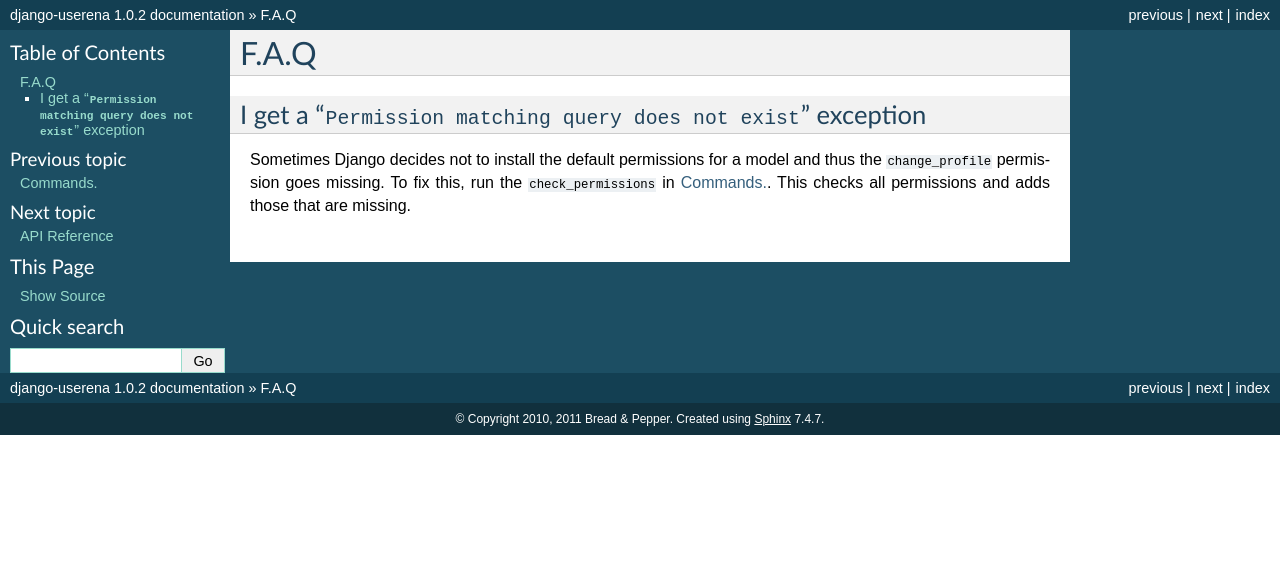
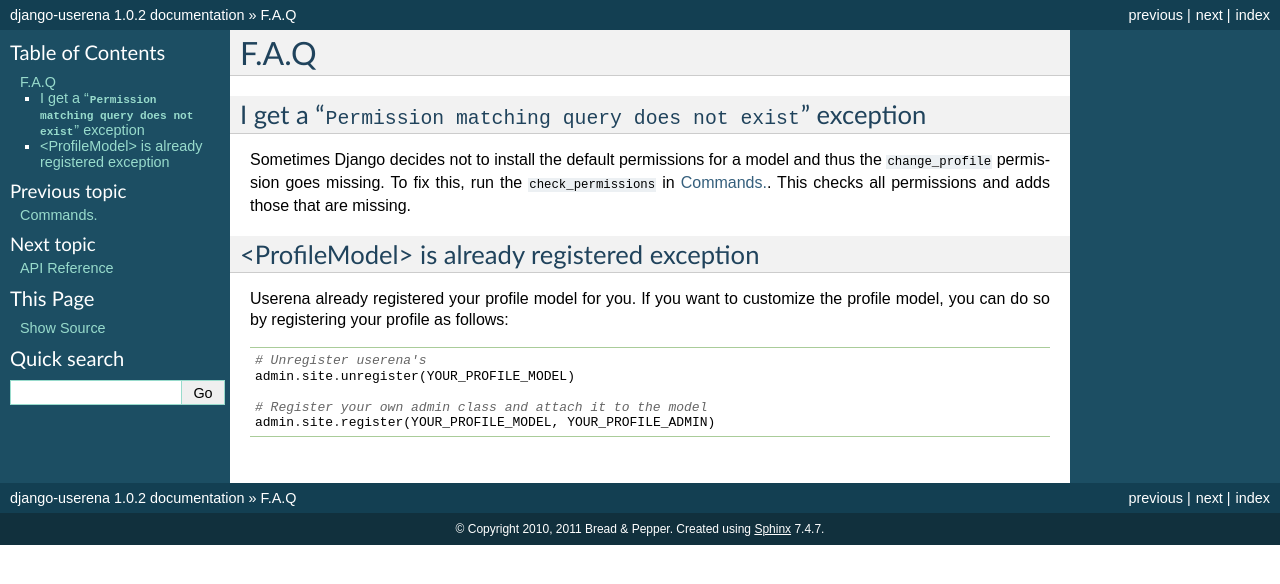
Before and after one commit to bread-and-pepper/django-userena, a Sphinx documentation site: the page built from docs/faq.rst, in a window 1280 px wide. Shown: the top 584 px of the page. Built offline with Sphinx 7.4.7, drawn with Linux system fonts in a browser that asks for light colours.

Commit message:
Added FAQ about already registered profile

```diff
--- a/docs/faq.rst
+++ b/docs/faq.rst
@@ -10,3 +10,16 @@ Sometimes Django decides not to install the default permissions for a model
 and thus the ``change_profile`` permission goes missing. To fix this, run the
 ``check_permissions`` in :ref:`commands`. This checks all permissions and adds
 those that are missing.
+
+<ProfileModel> is already registered exception
+----------------------------------------------
+
+Userena already registered your profile model for you. If you want to
+customize the profile model, you can do so by registering your profile as
+follows::
+
+    # Unregister userena's
+    admin.site.unregister(YOUR_PROFILE_MODEL)
+
+    # Register your own admin class and attach it to the model
+    admin.site.register(YOUR_PROFILE_MODEL, YOUR_PROFILE_ADMIN)
```
